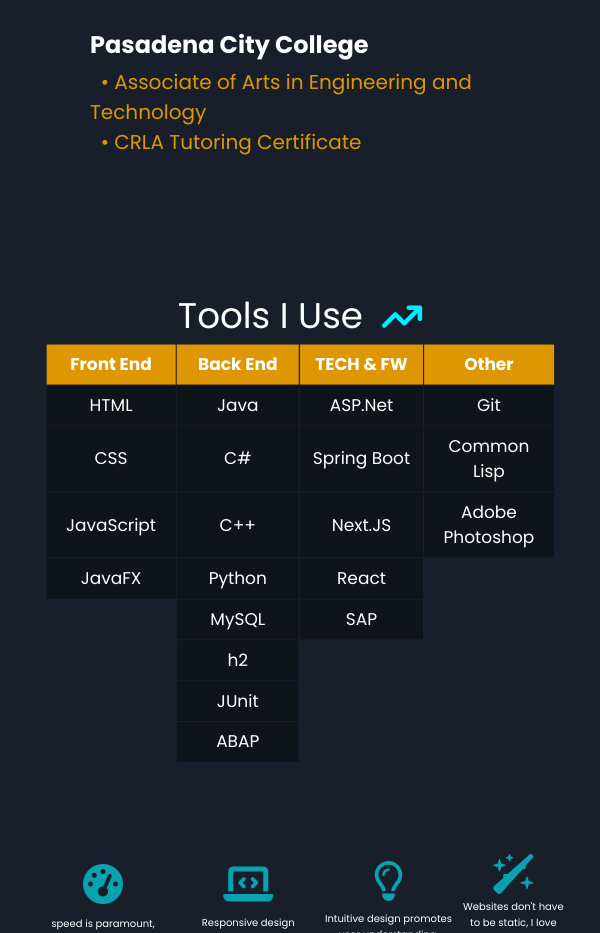
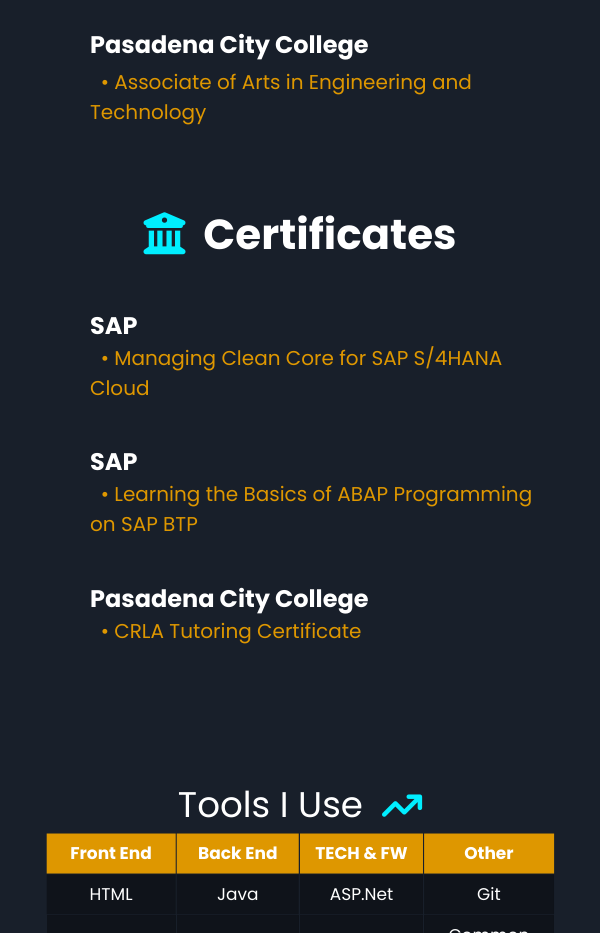
Before and after one commit to aayoub3/abanobayoub, a website built with Vite: page index.html in a window 600 px wide. Shown: the part 1420-2353 px from the top of the page. Built offline with nearby package versions, Linux system fonts and the light colour scheme.

Commit message:
add certificate section

```diff
--- a/index.html
+++ b/index.html
@@ -91,11 +91,34 @@
             <div class="school">
                 <h3 id="school-2">Pasadena City College</h3>
                 <p>&nbsp; • Associate of Arts in Engineering and Technology</p>
-                <p>&nbsp; • CRLA Tutoring Certificate</p>
-            </div>
-
+                <!-- <p>&nbsp; • CRLA Tutoring Certificate</p> -->
+              </div>
     </ul>
   </div>
+    </section>
+
+    <br>
+
+    <section class="certificate-sec">
+          <div class="cer-title">
+            <a id="cer-icon"><i class="fa-solid fa-building-columns fa-xl" fa-xl></i></a>
+            <h2 id="cer-tit-text">&nbsp; Certificates</h2>
+          </div>
+
+          <div class="certificate">
+            <h3 id="certificate-1">SAP</h3>
+            <p>&nbsp; • Managing Clean Core for SAP S/4HANA Cloud</p>
+        </div>
+
+        <div class="certificate">
+            <h3 id="certificate-2">SAP</h3>
+            <p>&nbsp; • Learning the Basics of ABAP Programming on SAP BTP</p>
+          </div>
+
+          <div class="certificate">
+            <h3 id="certificate-3">Pasadena City College </h3>
+            <p>&nbsp; • CRLA Tutoring Certificate</p>
+          </div>
     </section>
 
 <br><br><br><br>
--- a/style.css
+++ b/style.css
@@ -326,7 +326,9 @@
   animation-delay: 1s;
 }
 
-.education-sec .edu-title {
+.education-sec
+.edu-title
+{
   margin-top: -2%;
   font-family: "Poppins", sans-serif;
   position: relative;
@@ -340,11 +342,31 @@
   font-size: 28px;
 }
 
+.certificate-sec .cer-title {
+  margin-top: -2%;
+  font-family: "Poppins", sans-serif;
+  position: relative;
+  /*   width: 100%;
+  height: 100vh; */
+  display: flex;
+  /*   justify-content: space-between;
+ */
+  align-items: center;
+  padding: 70px 10% 0;
+  font-size: 28px;
+}
+
+
 #edu-icon {
   color: #0ef;
 }
 
-.school {
+#cer-icon {
+  color: #0ef;
+}
+
+.school,
+.certificate{
   margin-top: -2%;
   /*   margin-bottom: 20px;
  */
@@ -359,11 +381,15 @@
   font-size: 28px;
 }
 
-.school h3 {
+.school h3{
   margin-bottom: 5px;
 }
+.certificate h3{
+margin-top: -2vw;
+}
 
-.school p {
+.school p,
+.certificate  p {
   color: #de9700;
 }
 
@@ -437,86 +463,6 @@
   margin-left: 10%;
   margin-right: 10%;
 }
-
-/* #love{
-  padding-top: 20%;
-  margin: 0%;
-} */
-
-/*#stat1{
-   justify-content: center;
- */ /*   align-items: center;
-  padding: 10px 15% 0; */
-/*   display: block;
- */ /*   color: rgba(0, 238, 255, 0.635);
- }*/
-
-/*
-#stat-icon1{
-  font-size: 50px;
-}
-
-
-#stat-icon2{
-  font-size: 50px;
-}
-#stat-icon3{
-  font-size: 50px;
-}
-#stat-icon4{
-  font-size: 50px;
-}
- */
-
-/* #stat-text-table{
-  font-family: 'Poppins', sans-serif;
-  justify-content: center;
-  display: inline-flex;
-  justify-content: space-between;
-  padding: 0px 30% 0 15%;
-}
-
-
-  #speed,
-  #responsive,
-  #intuitive,
-  #love {
-
-  } */
-
-/* #stat-text {
-  font-family: 'Poppins', sans-serif;
-  text-align: center;
-  justify-content: space-evenly;
-  display: flex;
-}
-#speed,
-#responsive,
-#intuitive,
-#love {
-  width: 25%;
-  padding: 10px;
-  padding-top: 0%;
-  text-align: center;
-
-}
-
-#speed {
-  margin-left: 10%;
-}
-
-#responsive {
-  margin-left: 2%;
-
-}
-
-#intuitive {
-  margin-left: 2%;
-}
-
-#love {
-  margin-right: 9%;
-} */
 
 .bur-open,
 .burger-menu ul li a {
@@ -703,7 +649,14 @@
     justify-content: center;
   }
 
-  .school {
+  .certificate-sec,
+  .cer-title {
+    display: inline;
+    justify-content: center;
+  }
+
+  .school,
+  .certificate {
     /*   display: inline;
  */
     justify-content: center;
@@ -713,12 +666,14 @@
     font-size: 16px;
   }
 
-  #school-1 {
+
+  #school-1{
     margin-top: -15%;
   }
 
   .home,
-  .education-sec {
+  .education-sec,
+  .certificate-sec {
     width: 80%;
   }
   .tools-table {
@@ -958,12 +913,15 @@
   }
 
   .education-sec,
-  .edu-title {
+  .edu-title,
+  .certificate-sec,
+  .cer-title {
     display: inline;
     justify-content: center;
   }
 
-  .school {
+  .school,
+  .certificate {
     /*   display: inline;
  */
     justify-content: center;
@@ -974,21 +932,23 @@
     font-size: 16px;
   }
 
-  #school-1 {
-    margin-top: 7%;
-    font-size: 24px;
-  }
-  #school-2 {
+  #school-1,
+  #school-2,
+  #certificate-1,
+  #certificate-2,
+  #certificate-3{
     margin-top: 7%;
     font-size: 24px;
   }
 
-  .school p {
+  .school p,
+  .certificate p {
     font-size: 20px;
   }
 
   .home,
-  .education-sec {
+  .education-sec,
+  .certificate-sec {
     width: 80%;
   }
   .tools-table {
```
